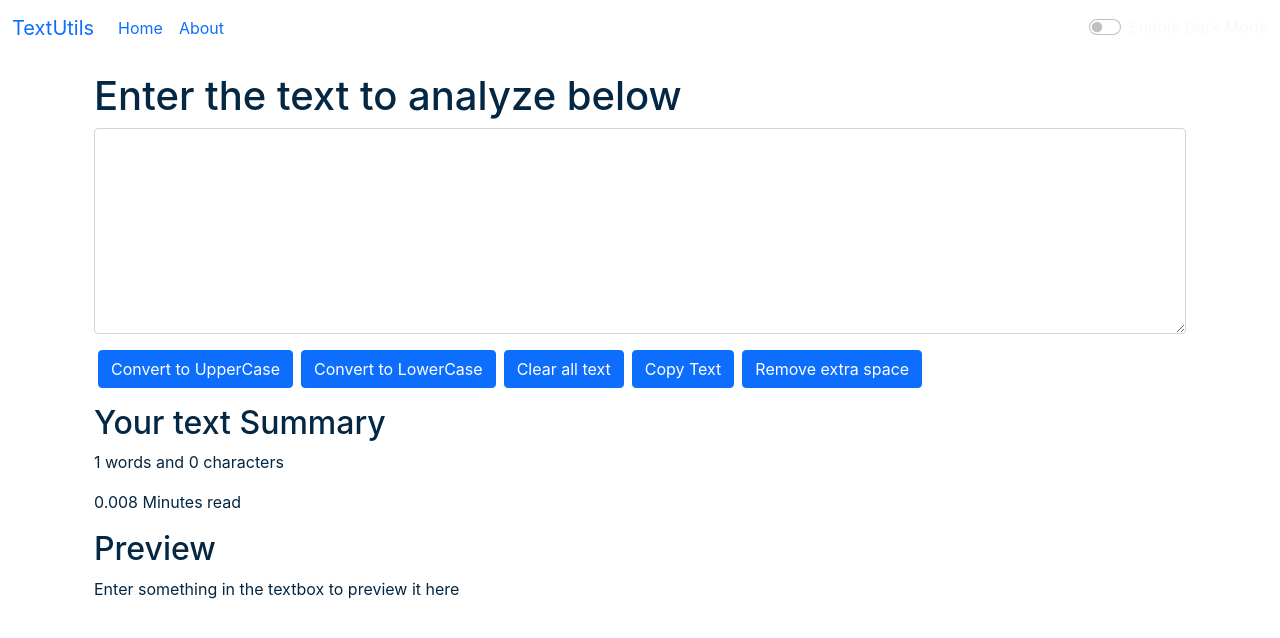
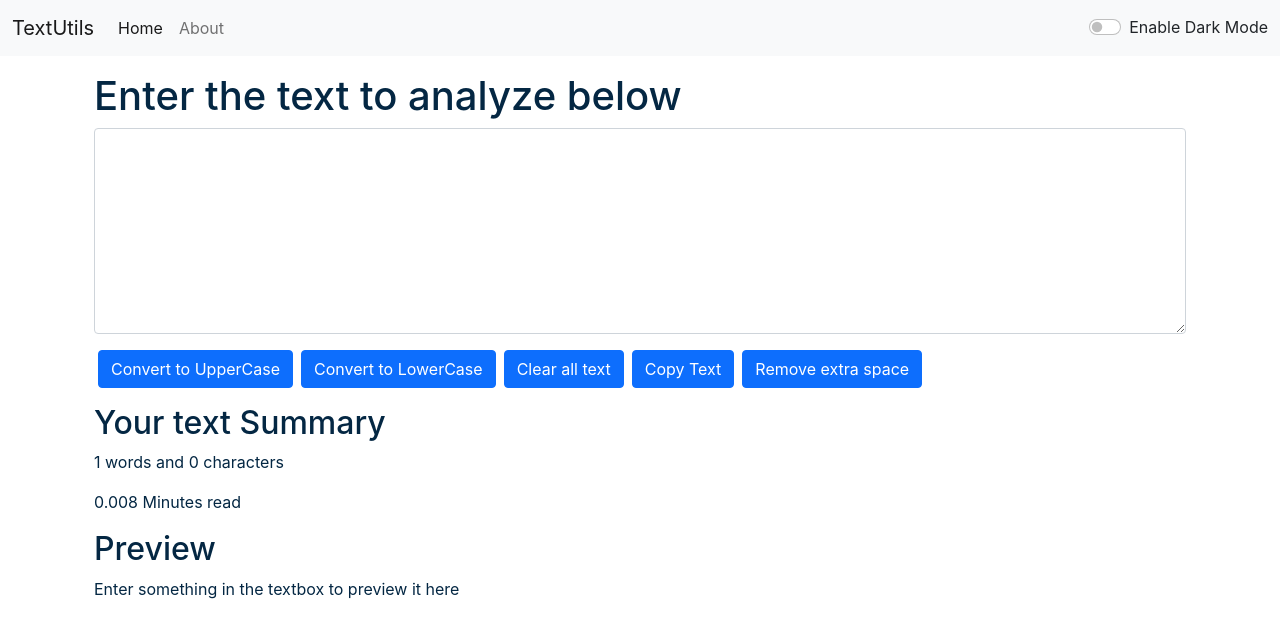
Before and after one commit to bhawana2001/Text-Utils, a React (Create React App) app: page / in a window 1280 px wide. Shown: the top 638 px of the page. Built offline with nearby package versions, Linux system fonts and the light colour scheme.

Commit message:
apply dark mode functionality

```diff
--- a/src/App.js
+++ b/src/App.js
@@ -2,13 +2,24 @@
 //import About from './components/About';
 import Navbar from './components/Navbar';
 import TextForm from './components/TextForm';
+import React, { useState } from 'react'
 
 function App() {
+  const [mode, setMode] = useState('light') //wether dark mode is enabled or not
+const toggleMode=()=>{
+  if(mode==='light'){
+    setMode('dark');
+    document.body.style.backgroundColor='#042743'
+  }else{
+    setMode('light');
+    document.body.style.backgroundColor='white'
+  }
+}
   return (
     <>
-      <Navbar title="TextUtils" />
+      <Navbar title="TextUtils" mode={mode} toggleMode={toggleMode}/>
       <div className="container my-3">
-      <TextForm heading="Enter the text to analyze below"/>
+      <TextForm heading="Enter the text to analyze below" mode={mode}/>
       {/* <About/> */}
       </div>
    </>
```
